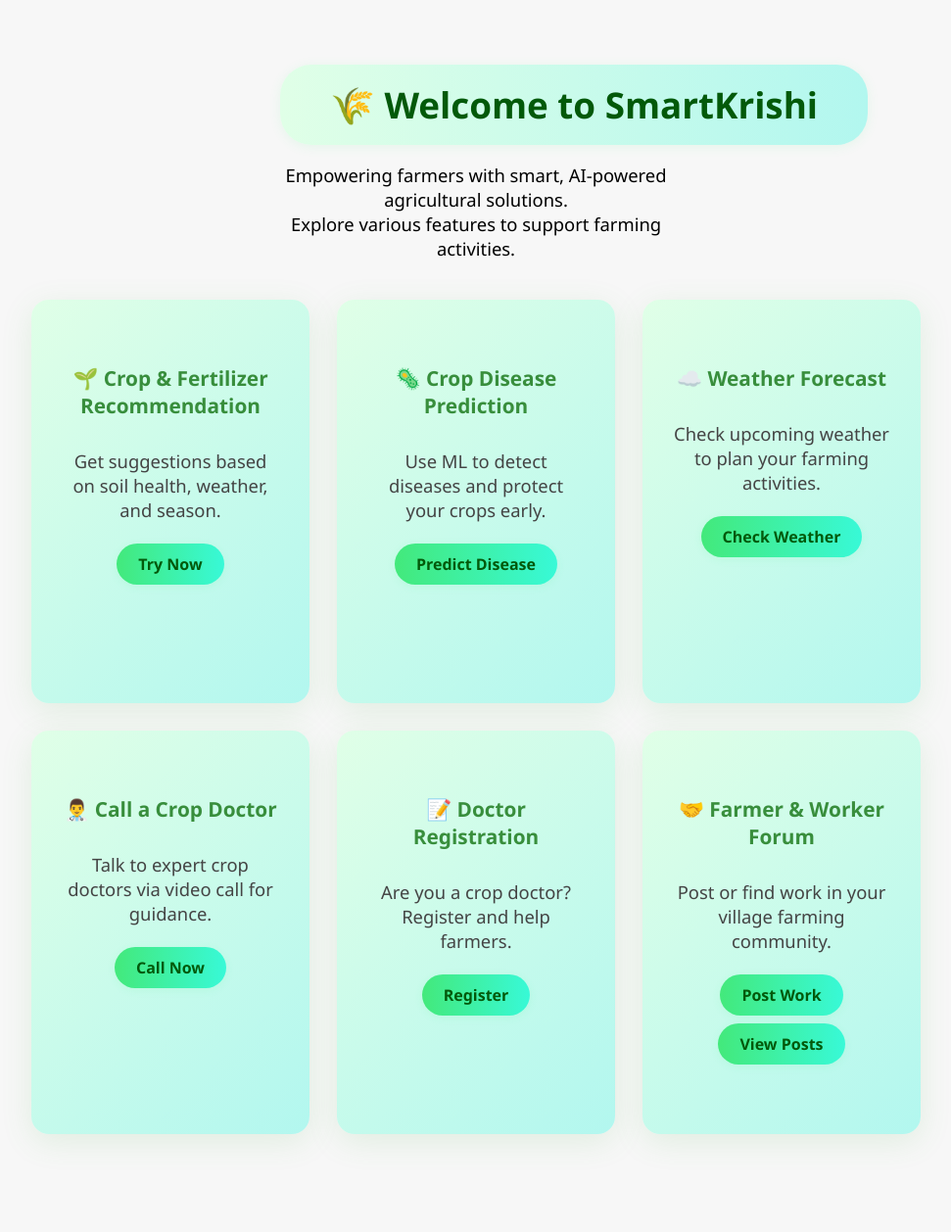
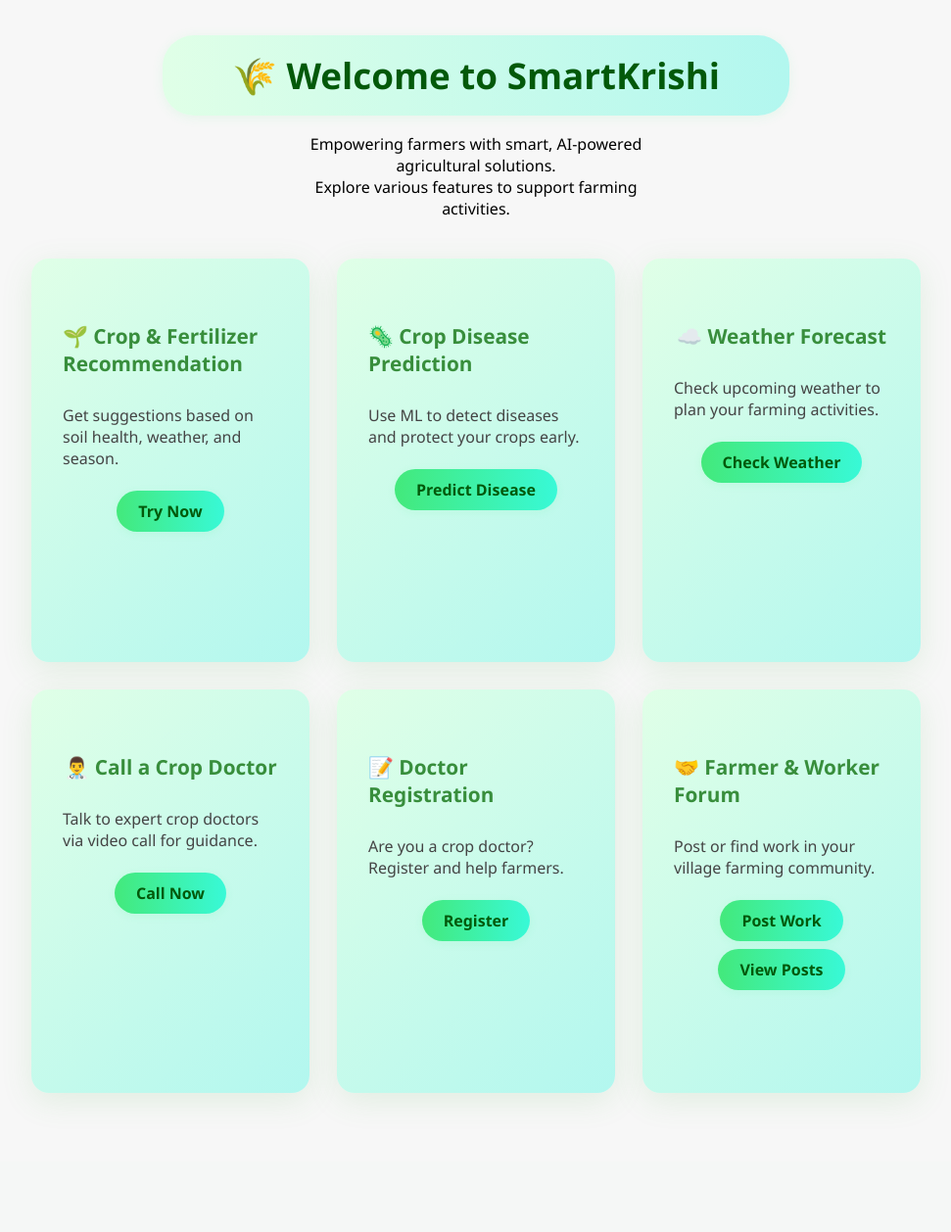
Before and after one commit to sakshimote20/SmartKrishi, a Django app: page / in a window 1280 px wide. Shown: the part 194-1452 px from the top of the page at 98% size, without its empty margins (154-1125 px from the left). After the commit the page ends 1315 px from the top, so only its background shows below. Run offline with Django 4.2, Linux system fonts and the light colour scheme.

Commit message:
heding of the home page
.

```diff
--- a/smartkrishi/smartkrishi_app/templates/smartkrishi_app/home.html
+++ b/smartkrishi/smartkrishi_app/templates/smartkrishi_app/home.html
@@ -4,9 +4,8 @@
 
 {% block content %}
 
-<main class="home-main">
-    <h1 class="main-heading">🌾 Welcome to SmartKrishi</h1>
-    <p>
+    <h1 class="main-heading" style="margin-left: calc(50% - 320px); width: 640px; text-align: center;">🌾 Welcome to SmartKrishi</h1>
+    <p style="text-align: center; margin-top: 8px;">
         Empowering farmers with smart, AI-powered agricultural solutions.<br>
         Explore various features to support farming activities.
     </p>
```
